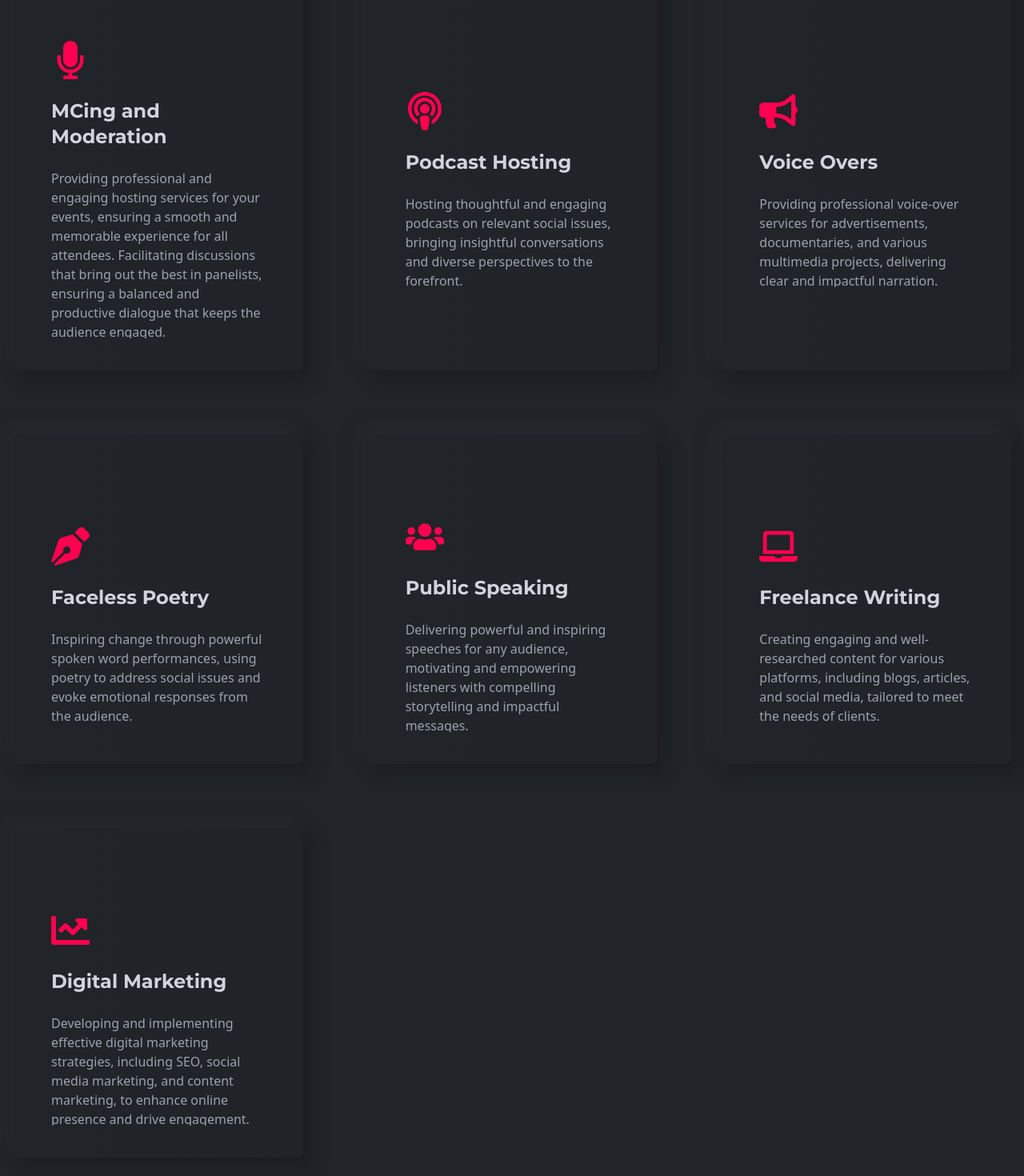
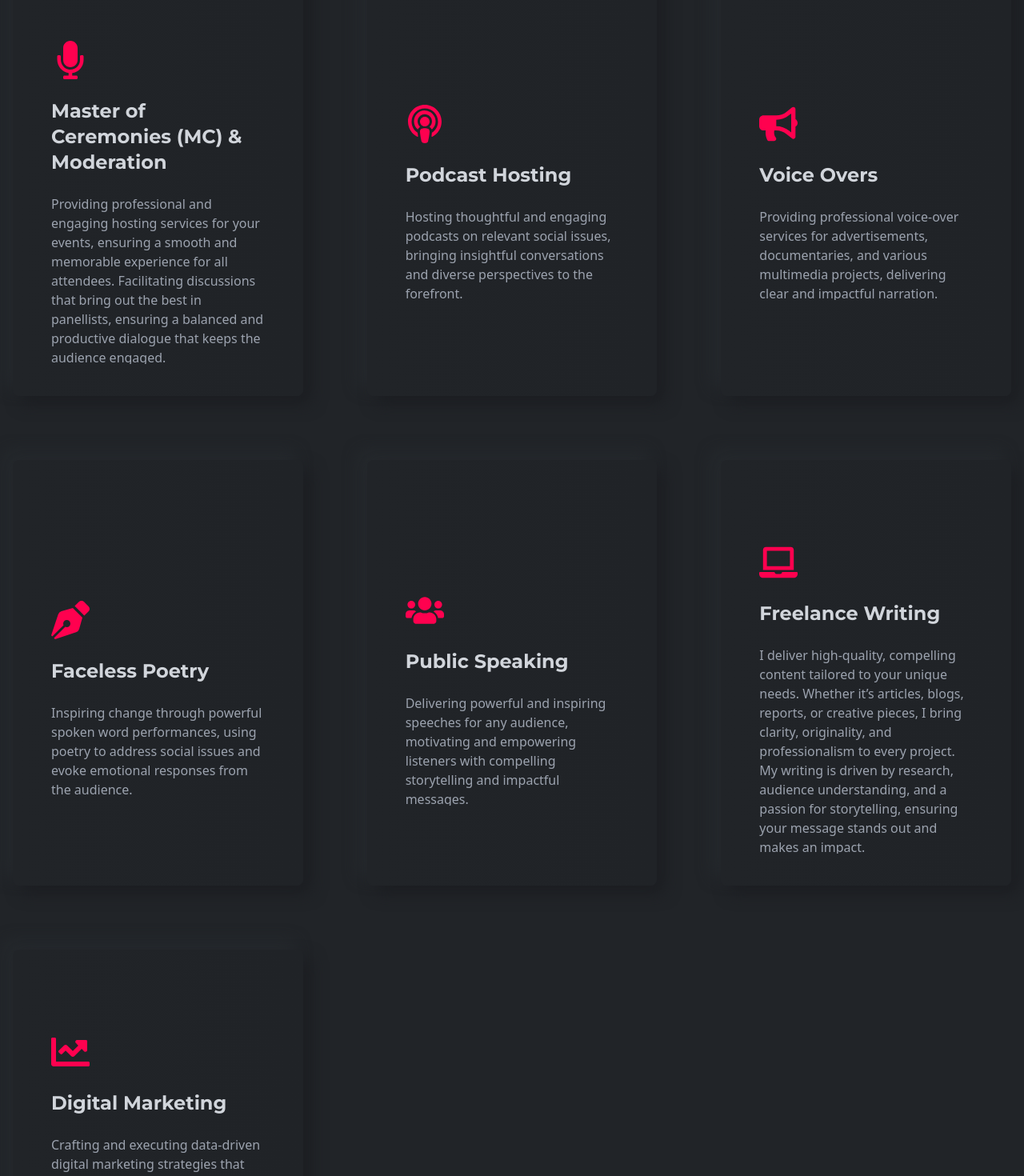
Before and after one commit to Jossyboydgenius/Speakers-portfolio, a React (Create React App) app: page / in a window 1280 px wide. Shown: the part 1000-2470 px from the top of the page at 80% size. Built offline with nearby package versions, Linux system fonts and the light colour scheme.

Commit message:
Refactor Features component to update card titles and descriptions

```diff
--- a/src/components/features/Features.js
+++ b/src/components/features/Features.js
@@ -12,9 +12,10 @@ const Features = () => {
       <Title title="Features" des="What I Do" />
       <div className="grid grid-cols-1 md:grid-cols-2 xl:grid-cols-3 gap-6 xl:gap-20">
         <Card
-          title="MCing and Moderation"
-          des="Providing professional and engaging hosting services for your events,
-          ensuring a smooth and memorable experience for all attendees. Facilitating discussions that bring out the best in panelists, ensuring a balanced and productive dialogue that keeps the audience engaged."
+          title="Master of Ceremonies (MC) & Moderation"
+          des="Providing professional and engaging hosting services for your events, ensuring a smooth and
+          memorable experience for all attendees. Facilitating discussions that bring out the best in panellists,
+          ensuring a balanced and productive dialogue that keeps the audience engaged."
           icon={<FaMicrophone />}
         />
         <Card
@@ -43,14 +44,17 @@ const Features = () => {
         />
         <Card
           title="Freelance Writing"
-          des="Creating engaging and well-researched content for various platforms,
-          including blogs, articles, and social media, tailored to meet the needs of clients."
+          des="I deliver high-quality, compelling content tailored to your unique needs. Whether it’s articles, blogs,
+          reports, or creative pieces, I bring clarity, originality, and professionalism to every project. My
+          writing is driven by research, audience understanding, and a passion for storytelling, ensuring your
+          message stands out and makes an impact."
           icon={<FaLaptop />}
         />
         <Card
           title="Digital Marketing"
-          des="Developing and implementing effective digital marketing strategies,
-          including SEO, social media marketing, and content marketing, to enhance online presence and drive engagement."
+          des="Crafting and executing data-driven digital marketing strategies that amplify visibility and drive
+          engagement. From social media management and content creation Digital Marketing. My digital
+          campaign skills resonate with your audience and align with your objectives."
           icon={<FaChartLine />}
         />
       </div>
```
